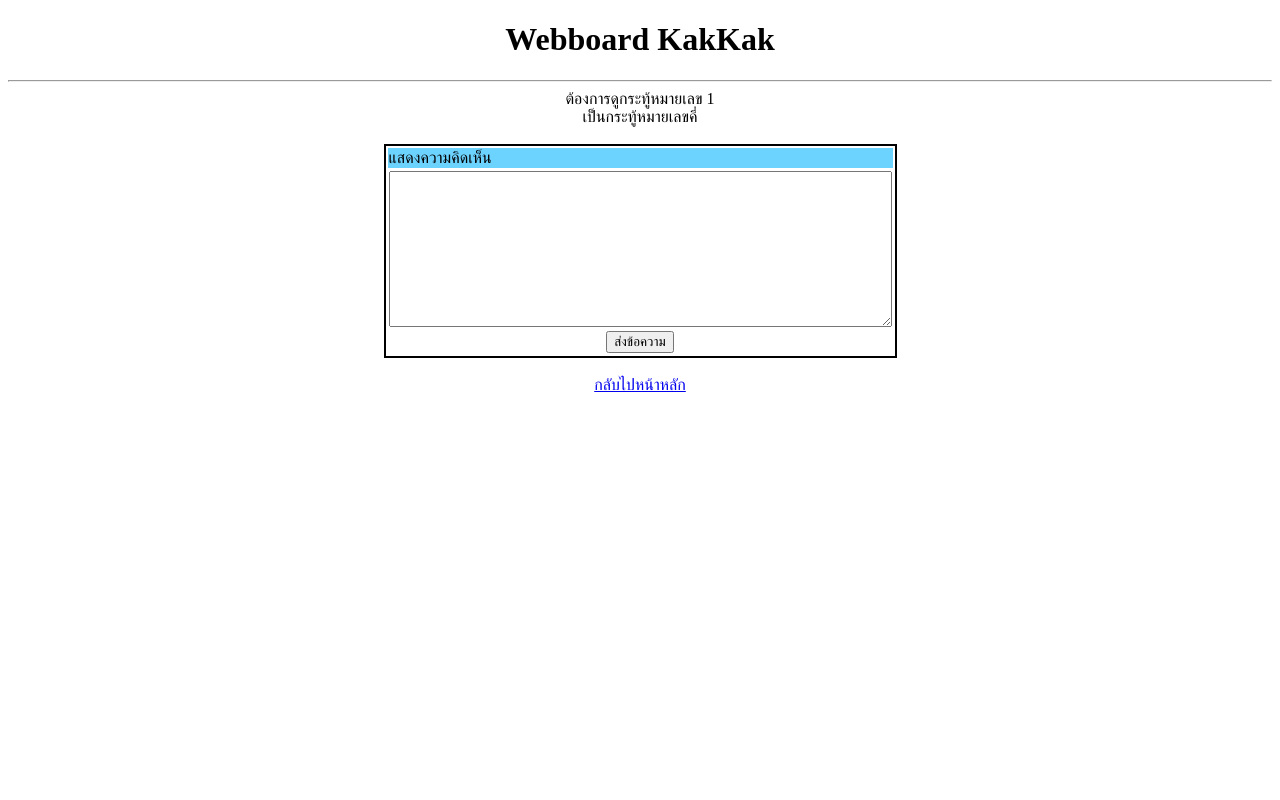
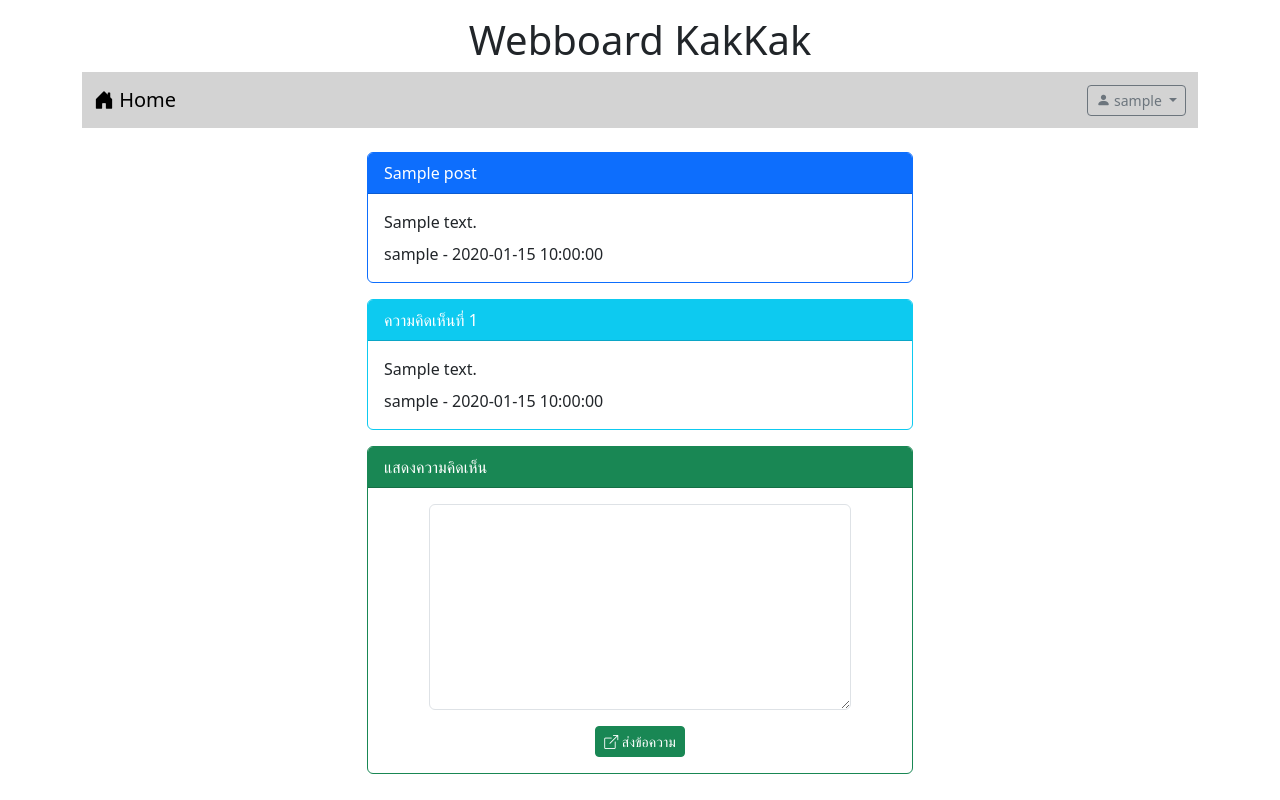
Before and after one commit to Jaktorn/Webboard_Enet, a PHP site: page /post.php?id=1 in a window 1280 px wide. Run offline with PHP 8.4, Linux system fonts and the light colour scheme; the visitor is signed in with stand-in values (Sample User, id 1); tables that the repository leaves empty or names only in its code hold one stand-in row (values such as "Sample post").

Commit message:
create post_svae and update delete inde post

```diff
--- a/post.php
+++ b/post.php
@@ -1,30 +1,86 @@
+<?php
+    session_start();
+?>
 <!DOCTYPE html>
-<html>
+<html lang="en">
 <head>
-	<meta charset="utf-8">
-	<title>Post</title>
+    <meta charset="UTF-8">
+    <meta name="viewport" content="width=device-width, initial-scale=1.0">
+    <link href="https://cdn.jsdelivr.net/npm/bootstrap@5.3.1/dist/css/bootstrap.min.css" rel="stylesheet" integrity="sha384-4bw+/aepP/YC94hEpVNVgiZdgIC5+VKNBQNGCHeKRQN+PtmoHDEXuppvnDJzQIu9" crossorigin="anonymous">
+    <script src="https://cdn.jsdelivr.net/npm/bootstrap@5.3.1/dist/js/bootstrap.bundle.min.js" integrity="sha384-HwwvtgBNo3bZJJLYd8oVXjrBZt8cqVSpeBNS5n7C8IVInixGAoxmnlMuBnhbgrkm" crossorigin="anonymous"></script>
+    <link rel="stylesheet" href="https://cdn.jsdelivr.net/npm/bootstrap-icons@1.10.5/font/bootstrap-icons.css">
+    <title>Post</title>
 </head>
 <body>
-	<h1 align="center">Webboard KakKak</h1>
-	<hr>
-	<center>
-	 	<?php
-	 		if ($_GET["id"]%2==0) {
-	 			echo "ต้องการดูกระทู้หมายเลข " . $_GET["id"]."<br>";
-	 			echo "เป็นกระทู้หมายเลขคู่";
-	 		}
-	 		else{
-	 			echo "ต้องการดูกระทู้หมายเลข " . $_GET["id"]."<br>";
-	 			echo "เป็นกระทู้หมายเลขคี่";
-	 		}
-	 	?>
-	</center>
-	<br>
-	<table style="border: 2px solid black; width: 40%; " align="center">
-		<tr style="background-color: #6CD2FE"><td>แสดงความคิดเห็น</td></tr>
-		<tr><td align="center"><textarea name="message" rows="10" cols="60"></textarea><input type="submit" value="ส่งข้อความ"></td></tr>
-	</table><br>
-	<div align="center"><a href="index.php">กลับไปหน้าหลัก</a></div>
+    <div class="container">
+        <h1 style="text-align: center;" class="mt-3">Webboard KakKak</h1>
+        <?php include "nav.php" ?>
+        <div class="row mt-4">
+            <div class="col-lg-3 col-md-2 col-sm-1"></div>
+            <div class="col-lg-6 col-md-8 col-sm-10">
 
+            <?php
+            $conn=new PDO("mysql:host=localhost;dbname=webboard;charset=utf8","root","");
+            $sql="SELECT post.title,post.content,user.login,post.post_date
+            from post inner join user on (post.user_id=user.id) where post.id=$_GET[id] AND user.role != 'b' " ;
+            $result=$conn->query($sql);
+            while($row=$result->fetch()){
+                echo "<div class='card border-primary'>";
+                echo "<div class='card-header bg-primary text-white'>$row[0]</div>";
+                echo "<div class='card-body'>$row[1]";
+                echo "<div class='mt-2'>$row[2] - $row[3]</div></div></div>";
+            }
+            $conn=null;
+            ?>
+
+            <?php
+            $conn=new PDO("mysql:host=localhost;dbname=webboard;charset=utf8","root","");
+            $sql="SELECT comment.content,user.login,comment.post_date
+            from comment inner join user on (comment.user_id=user.id)
+            where comment.post_id=$_GET[id] AND user.role != 'b' order by comment.post_date ASC";
+            $result=$conn->query($sql);
+            $i=1;
+            while($row=$result->fetch()){
+                echo "<div class='card border-info mt-3'>";
+                echo "<div class='card-header bg-info text-white'>ความคิดเห็นที่ $i</div>";
+                echo "<div class='card-body'>$row[0]";
+                echo "<div class='mt-2'>$row[1] - $row[2]</div></div></div>";
+                $i+=1;
+            }
+            $conn=null;
+            ?>
+
+            <?php if(isset($_SESSION['id']) && $_SESSION['role'] != 'b') { ?>
+            <div class="card border-success mt-3">
+                <div class="card-header bg-success text-white">
+                    แสดงความคิดเห็น</div>
+                <div class="card-body">
+                    <form action="post_save.php" method="post">
+                        <input type="hidden" name="post_id"
+                        value="<?= $_GET['id'];?>">
+                        <div class="row mb-3 justify-content-center">
+                            <div class="col-lg-10">
+                                <textarea name="comment" rows="8"
+                                class="form-control" required></textarea>
+                            </div>
+                        </div>
+                        <div class="row">
+                            <div class="col-lg-12">
+                                <center>
+                                    <button type="submit" class="btn btn-success btn-sm text-white">
+                                        <i class="bi bi-box-arrow-up-right"></i> ส่งข้อความ
+                                    </button>
+                                </center>
+                            </div>
+                        </div>
+                    </form>
+                </div>
+            </div>
+            <?php } ?>
+            <br>
+            </div>
+            <div class="col-lg-3 col-md-2 col-sm-1"></div>
+        </div>
+    </div>
 </body>
 </html>
```
Also changed, not shown: delete.php (+17 -3 lines), index.php (+11 -9 lines), post_save.php (added, +14 -0 lines).
